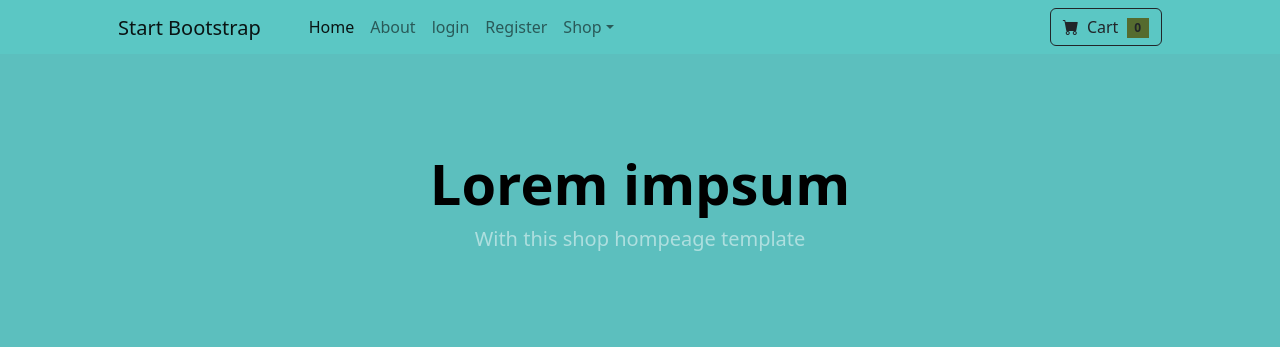
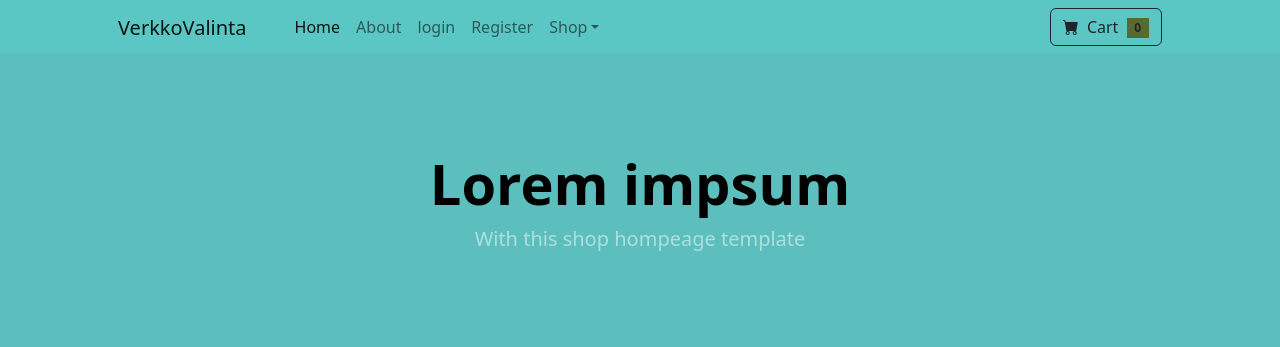
Before and after one commit to jounikivi/OTM-Kurssi-VerkkoValinta, a Django app: page / in a window 1280 px wide. Shown: the top 347 px of the page. Run offline with Django 5.2, Linux system fonts and the light colour scheme; grey boxes labelled with a size stand in for pictures from a placeholder-image service; some libraries are stand-ins or nearby versions; some web fonts are replaced.

Commit message:
muutoksia

```diff
--- a/VerkkoValinta/kauppa/templates/navbar.html
+++ b/VerkkoValinta/kauppa/templates/navbar.html
@@ -1,7 +1,7 @@
 <!-- Navigation-->
 <nav class="navbar navbar-expand-lg navbar-light bg-light">
   <div class="container px-4 px-lg-5">
-      <a class="navbar-brand" href="#!">Start Bootstrap</a>
+      <a class="navbar-brand" href="#!">VerkkoValinta</a>
       <button class="navbar-toggler" type="button" data-bs-toggle="collapse" data-bs-target="#navbarSupportedContent" aria-controls="navbarSupportedContent" aria-expanded="false" aria-label="Toggle navigation"><span class="navbar-toggler-icon"></span></button>
       <div class="collapse navbar-collapse" id="navbarSupportedContent">
           <ul class="navbar-nav me-auto mb-2 mb-lg-0 ms-lg-4">
```
